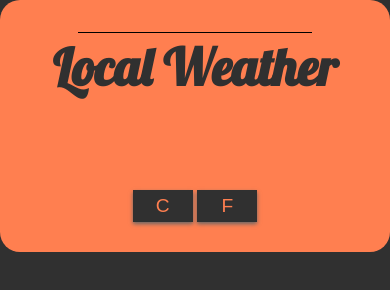
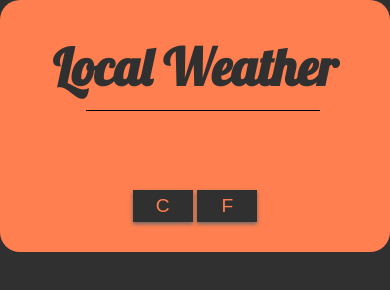
Before and after one commit to firefiber/LocalWeather, a plain HTML site: page index.html in a window 390 px wide. Drawn offline with Linux system fonts and the light colour scheme.

Commit message:
Fixing mobile display.

```diff
--- a/css/style.css
+++ b/css/style.css
@@ -77,6 +77,7 @@ button:hover{
     margin: 0;
     padding-top: 35px;;
     font-size: 3.2em;
+    position: relative;
   }
 
   section h1:after{
@@ -84,8 +85,8 @@ button:hover{
     background: black;
     position: absolute;
     height: 1px;
-    left: 20%;
-    top: 25%;
+    left: 22%;
+    top: 85%;
     width: 60%;
   }
 
--- a/index.html
+++ b/index.html
@@ -2,6 +2,7 @@
 <html lang="en">
 <head>
   <meta charset="UTF-8">
+  <meta name="viewport" content="width=device-width, initial-scale=1.0">
   <link href="https://fonts.googleapis.com/css?family=Lato|Lobster" rel="stylesheet">
   <link rel="stylesheet" href="css/style.css">
   <script src="js/jquery-1.11.0.min.js"></script>
```
